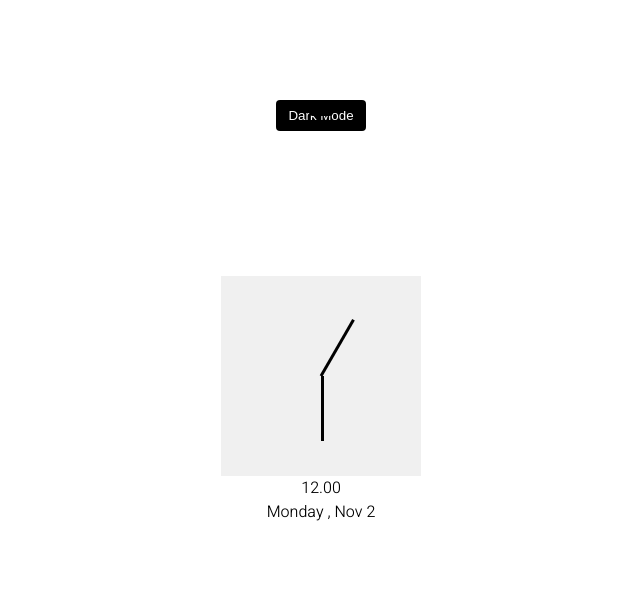
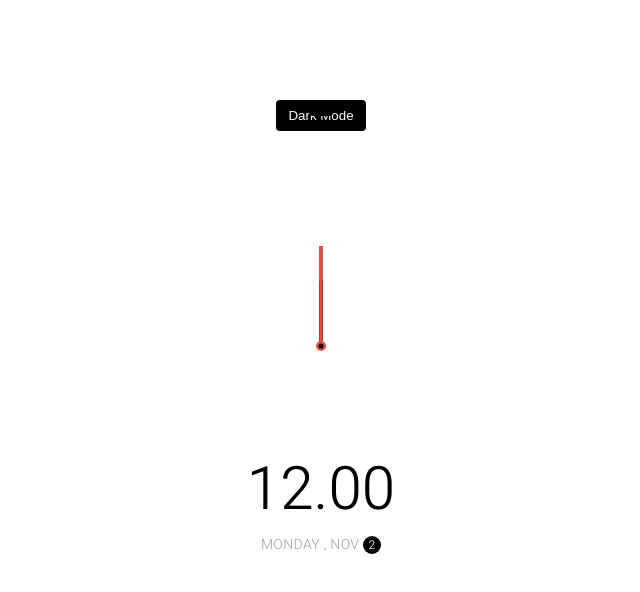
Before and after one commit to Iamhakim/clock-theme, a plain HTML site: page index.html in a window 1280 px wide. Shown: the whole page, without its empty margins (319-959 px from the left). Drawn offline with Linux system fonts and the light colour scheme.

Commit message:
adding styling

```diff
--- a/index.html
+++ b/index.html
@@ -13,6 +13,7 @@
         <div class="needle hour"></div>
         <div class="needle minute"></div>
         <div class="needle second"></div>
+        <div class="center-point"></div>
       </div>
       <div class="time">12.00</div>
       <div class="date">Monday , Nov <span class="circle">2</span></div>
--- a/script.js
+++ b/script.js
@@ -0,0 +1,6 @@
+const hourEl = document.querySelector('.hour');
+const minuteEl = document.querySelector('.minute');
+const secondEl = document.querySelector('.second');
+const timeEl = document.querySelector('.time');
+const dateEl = document.querySelector('.date');
+const toggleEl = document.querySelector('.toggle');
--- a/style.css
+++ b/style.css
@@ -51,7 +51,7 @@ body {
   position: relative;
   height: 200px;
   width: 200px;
-  background-color: #f0f0f0;
+  /* background-color: #f0f0f0; */
 }
 .needle {
   position: absolute;
@@ -63,5 +63,56 @@ body {
   transform-origin: bottom center;
 }
 .needle.hour {
-  transform: translate(-50%, -100%) rotate(30deg);
+  transform: translate(-50%, -100%) rotate(0deg);
 }
+.needle.minute {
+  transform: translate(-50%, -100%) rotate(0deg);
+  height: 100px;
+}
+.needle.second {
+  transform: translate(-50%, -100%) rotate(0deg);
+  height: 100px;
+  background-color: #e74c3c;
+}
+.center-point {
+  position: absolute;
+  background-color: #e74c3c;
+  width: 10px;
+  height: 10px;
+  top: 50%;
+  left: 50%;
+  transform: translate(-50%, -50%);
+  border-radius: 50%;
+}
+.center-point::after {
+  content: '';
+  position: absolute;
+  background-color: var(--primary-color);
+  width: 5px;
+  height: 5px;
+  top: 50%;
+  left: 50%;
+  transform: translate(-50%, -50%);
+  border-radius: 50%;
+}
+.time {
+  font-size: 60px;
+}
+.date {
+  font-size: 14px;
+  color: #aaa;
+  letter-spacing: 0.3px;
+  text-transform: uppercase;
+}
+.date .circle {
+  background-color: var(--primary-color);
+  color: #fff;
+  border-radius: 50%;
+  height: 18px;
+  width: 18px;
+  display: inline-flex;
+  justify-content: center;
+  line-height: 18px;
+  transition: all 0.5s ease-in;
+  font-size: 12px;
+}
```
